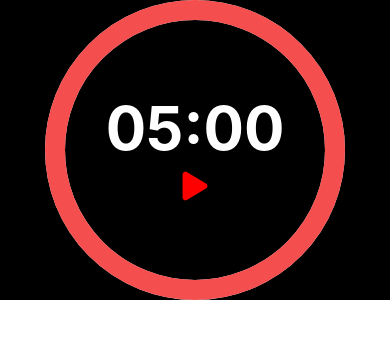
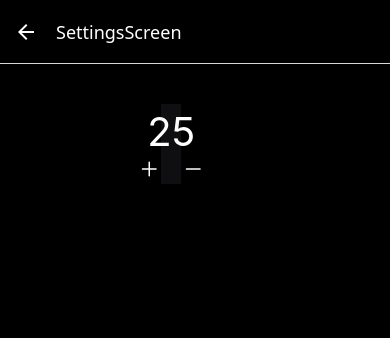
Before and after one commit to dimafrombatumi/pomodoro, a React Native app in the folder pomodoro/: screen /SettingsScreen in a window 390 px wide. Shown: the top 338 px of the page. Built offline with nearby package versions, Linux system fonts and the light colour scheme.

Commit message:
add HomeScreen and SettingsScreen components with navigation; implement SettingsButton

```diff
--- a/pomodoro/App.tsx
+++ b/pomodoro/App.tsx
@@ -1,9 +1,49 @@
 import React from "react";
+import { NavigationContainer } from "@react-navigation/native";
+import { RootStackParamList } from "./types";
+import { createNativeStackNavigator } from "@react-navigation/native-stack";
+
+import HomeScreen from "./screens/HomeScreen";
+import SettingsScreen from "./screens/SettingsScreen";
 import { StyleSheet } from "react-native";
-import PomodoroTimer from "./components/PomodoroTimer";
 
-export default function App() {
-  return <PomodoroTimer />;
+const Stack = createNativeStackNavigator<RootStackParamList>();
+
+function RootStack() {
+  return (
+    <NavigationContainer>
+      <Stack.Navigator id={undefined} initialRouteName="HomeScreen">
+        <Stack.Screen
+          name="HomeScreen"
+          component={HomeScreen}
+          options={{ headerShown: false }}
+        />
+        <Stack.Screen
+          name="SettingsScreen"
+          component={SettingsScreen}
+          options={{
+            headerStyle: { backgroundColor: "#000" },
+            headerTintColor: "#fff",
+          }}
+        />
+      </Stack.Navigator>
+    </NavigationContainer>
+  );
 }
+const App = () => {
+  return (
+    <>
+      <RootStack />
+    </>
+  );
+};
 
-const styles = StyleSheet.create({});
+export default App;
+
+const styles = StyleSheet.create({
+  container: {
+    flex: 1,
+    backgroundColor: "#111",
+    height: "100%",
+  },
+});
--- a/pomodoro/components/AnimatedCircularProgress.tsx
+++ b/pomodoro/components/AnimatedCircularProgress.tsx
@@ -99,7 +99,7 @@ export default function AnimatedCircularProgress({
 
 const styles = StyleSheet.create({
   wrapper: {
-    height: "100%",
+    flex: 1,
     justifyContent: "center",
     alignItems: "center",
     backgroundColor: "#000",
@@ -111,14 +111,11 @@ const styles = StyleSheet.create({
   },
   timeText: {
     fontSize: 60,
-    fontWeight: "bold",
+    fontWeight: "100",
     color: "#fff",
   },
   btn: {
-    borderColor: "green",
-    borderWidth: 1,
     height: 50,
     width: 50,
-    borderRadius: 50,
   },
 });
--- a/pomodoro/components/PomodoroTimer.tsx
+++ b/pomodoro/components/PomodoroTimer.tsx
@@ -1,5 +1,5 @@
 import React, { useEffect, useState, useRef } from "react";
-import { View, Text, StyleSheet, TouchableOpacity } from "react-native";
+import { View, StyleSheet } from "react-native";
 import CircularProgress from "./AnimatedCircularProgress";
 
 export default function PomodoroTimer() {
@@ -40,7 +40,7 @@ export default function PomodoroTimer() {
   };
 
   return (
-    <View style={styles.circularWrapper}>
+    <View style={styles.container}>
       <CircularProgress
         radius={140}
         strokeWidth={20}
@@ -57,13 +57,5 @@ const styles = StyleSheet.create({
   container: {
     flex: 1,
     justifyContent: "center",
-    alignItems: "center",
-  },
-  circularWrapper: {
-    backgroundColor: "#111",
-  },
-  StartPauseButton: {
-    padding: 10,
-    backgroundColor: "#03ffaf",
   },
 });
--- /dev/null
+++ b/pomodoro/components/SettingsButton.tsx
@@ -0,0 +1,35 @@
+import { StyleSheet, TouchableOpacity } from "react-native";
+import React from "react";
+import Ionicons from "@expo/vector-icons/Ionicons";
+import { useNavigation } from "@react-navigation/native";
+import { RootStackParamList } from "../types";
+import { NativeStackNavigationProp } from "@react-navigation/native-stack";
+
+const SettingsButton = () => {
+  type NavigationProps = NativeStackNavigationProp<
+    RootStackParamList,
+    "SettingsScreen"
+  >;
+  const navigation = useNavigation<NavigationProps>();
+
+  return (
+    <TouchableOpacity
+      style={styles.wrapper}
+      onPress={() => navigation.navigate("SettingsScreen")}
+    >
+      <Ionicons name="settings-outline" size={24} color="white" />
+    </TouchableOpacity>
+  );
+};
+
+export default SettingsButton;
+
+const styles = StyleSheet.create({
+  wrapper: {
+    backgroundColor: "#000",
+    justifyContent: "center",
+    alignItems: "flex-end",
+    paddingTop: 20,
+    paddingRight: 20,
+  },
+});
--- /dev/null
+++ b/pomodoro/screens/HomeScreen.tsx
@@ -0,0 +1,16 @@
+import { StyleSheet, View } from "react-native";
+import React from "react";
+import PomodoroTimer from "../components/PomodoroTimer";
+import SettingsButton from "../components/SettingsButton";
+const HomeScreen = () => {
+  return (
+    <View style={{ flex: 1 }}>
+      <SettingsButton />
+      <PomodoroTimer />
+    </View>
+  );
+};
+
+export default HomeScreen;
+
+const styles = StyleSheet.create({});
--- /dev/null
+++ b/pomodoro/screens/SettingsScreen.tsx
@@ -0,0 +1,54 @@
+import { StyleSheet, Text, View } from "react-native";
+import React from "react";
+import Ionicons from "@expo/vector-icons/Ionicons";
+const SettingsScreen = () => {
+  return (
+    <View style={styles.wrapper}>
+      <View style={styles.timeBlocks}>
+        <View style={styles.timeBlockItem}>
+          <Text style={styles.timeText}>25</Text>
+          <View style={styles.timeConrtols}>
+            <Ionicons name="add" size={24} color="#fff" />
+            <Ionicons name="remove" size={24} color="#fff" />
+          </View>
+        </View>
+      </View>
+    </View>
+  );
+};
+
+export default SettingsScreen;
+
+const styles = StyleSheet.create({
+  wrapper: {
+    flex: 1,
+    justifyContent: "flex-start",
+    alignItems: "center",
+    backgroundColor: "#000",
+  },
+
+  timeBlocks: {
+    marginTop: 40,
+
+    flexDirection: "row",
+    gap: 10,
+  },
+
+  timeBlockItem: {
+    backgroundColor: "#cce1",
+    width: "30%",
+    height: 80,
+    justifyContent: "center",
+    alignItems: "center",
+  },
+
+  timeText: {
+    fontSize: 40,
+    color: "#fff",
+  },
+
+  timeConrtols: {
+    flexDirection: "row",
+    gap: 20,
+  },
+});
--- /dev/null
+++ b/pomodoro/types.ts
@@ -0,0 +1,4 @@
+export type RootStackParamList = {
+    HomeScreen: undefined;
+    SettingsScreen: undefined;
+  };
```
Also changed, not shown: pomodoro/package.json (+9 -3 lines), 2 other files (tests, documents, lock files or other folders).
